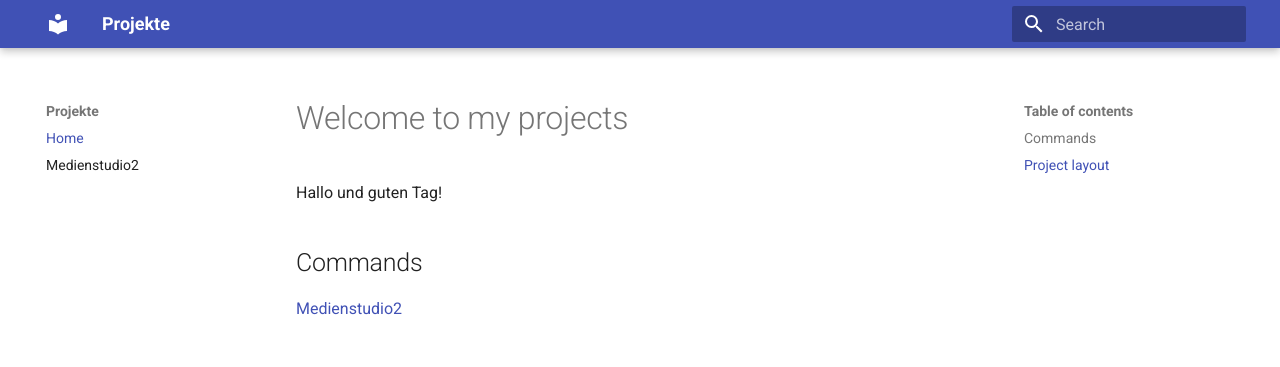
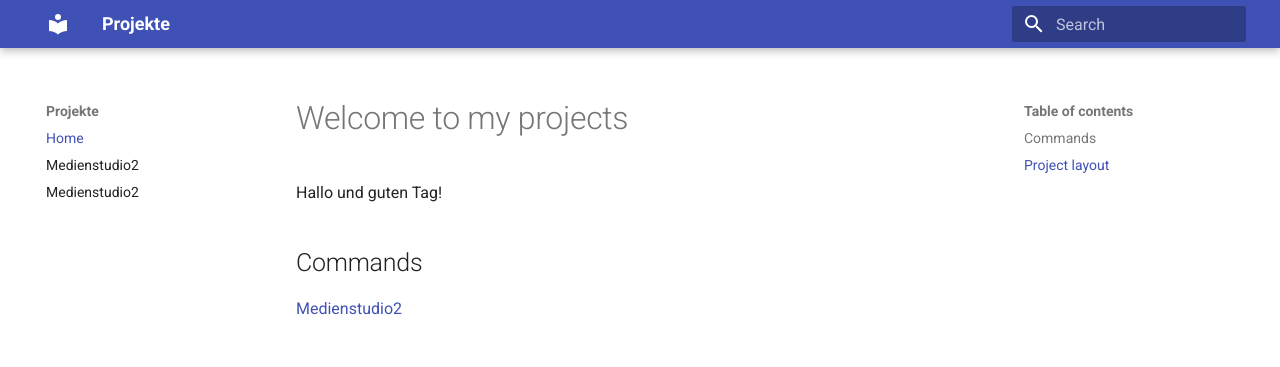
Before and after one commit to roadrider42/mkdocs-demo, an MkDocs documentation site: the page built from docs/index.md, in a window 1280 px wide. Shown: the top 367 px of the page. Built offline with MkDocs 1.6.1 and Material for MkDocs 9.7.7, drawn with Linux system fonts in a browser that asks for light colours.

```diff
--- a/mkdocs.yml
+++ b/mkdocs.yml
@@ -9,3 +9,4 @@
 nav:
   - Home: index.md
   - Medienstudio2: Medienstudio2.md
+  - Medienstudio2: Medienstudio2.md
```
